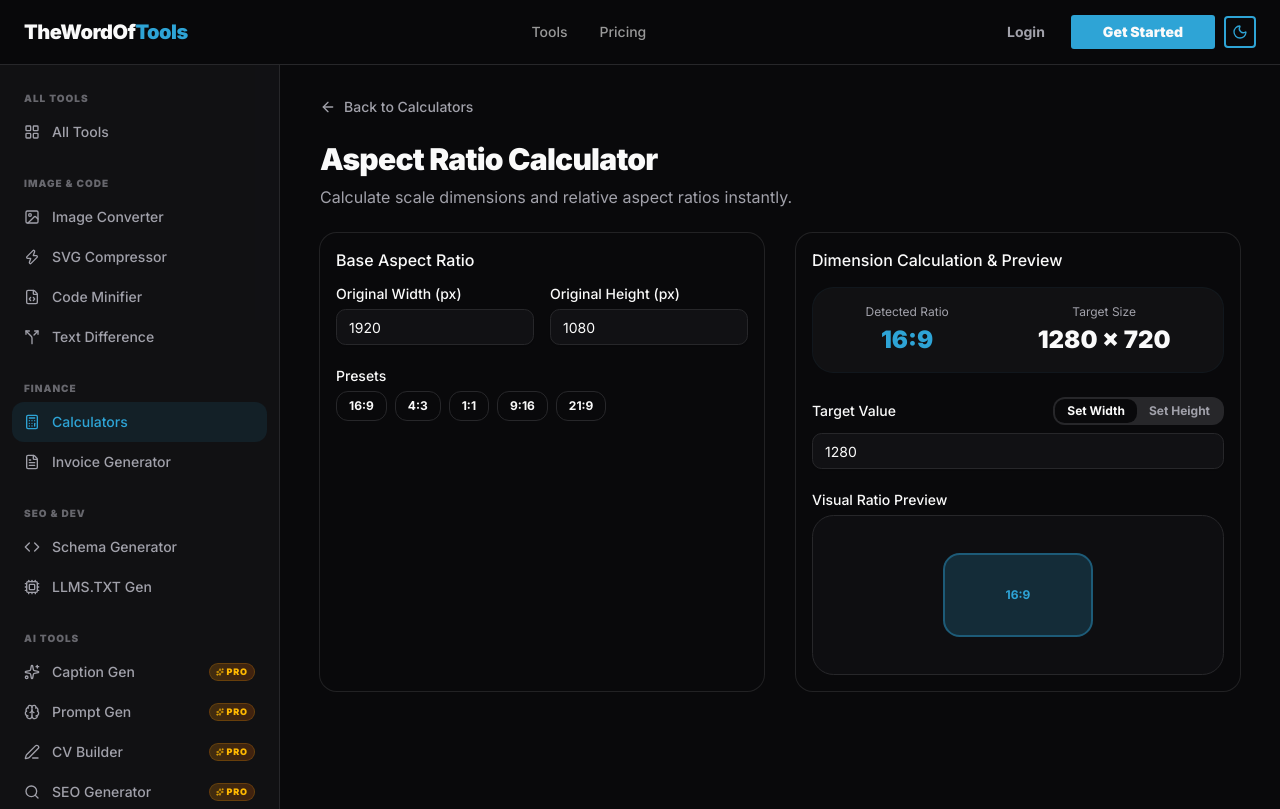
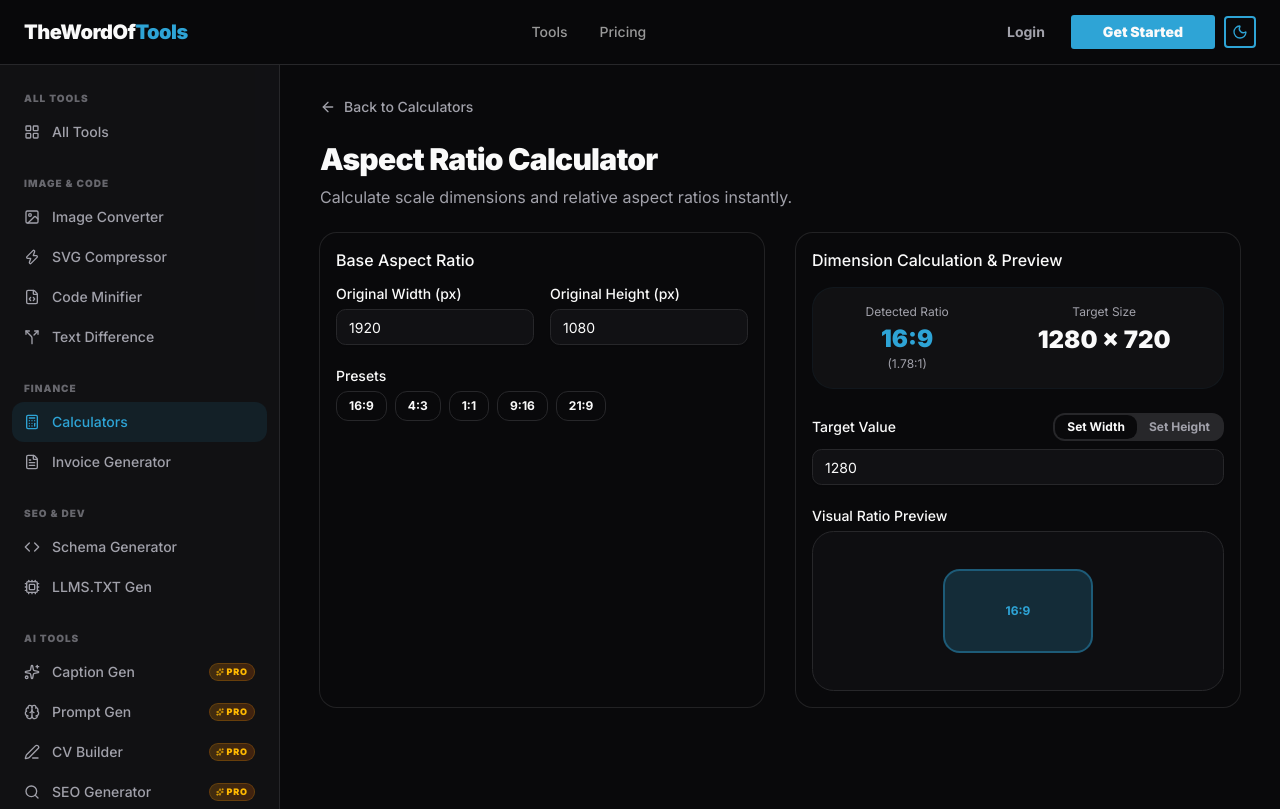
Before and after one commit to NeonTen/thewordof-tools, a Next.js app: page /tools/calculators/aspect-ratio in a window 1280 px wide. Built offline with nearby package versions, Linux system fonts and the light colour scheme; no server answers.

Commit message:
feat: show decimal representation (X.XX:1) alongside fractional aspect ratio

```diff
--- a/src/components/tools/aspect-ratio-calculator.tsx
+++ b/src/components/tools/aspect-ratio-calculator.tsx
@@ -80,7 +80,12 @@ export function AspectRatioCalculator() {
           <div className="flex gap-4 p-4 bg-muted/30 rounded-2xl border border-primary/5 justify-around text-center">
             <div>
               <p className="text-xs text-muted-foreground">Detected Ratio</p>
-              <p className="text-2xl font-black text-primary mt-1">{ratioString}</p>
+              <div className="flex flex-col items-center mt-1">
+                <p className="text-2xl font-black text-primary leading-tight">{ratioString}</p>
+                {gcd > 0 && h > 0 && (
+                  <p className="text-xs text-muted-foreground mt-0.5">({parseFloat((w / h).toFixed(2))}:1)</p>
+                )}
+              </div>
             </div>
             <div>
               <p className="text-xs text-muted-foreground">Target Size</p>
```
